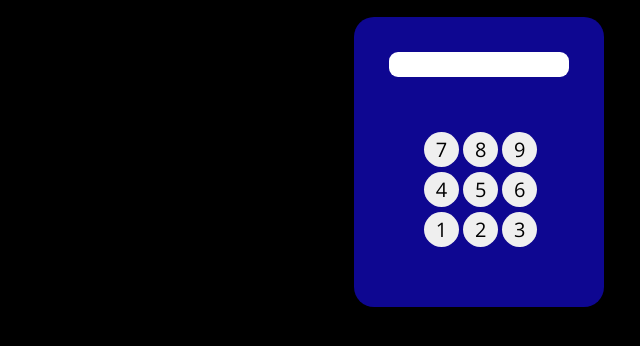
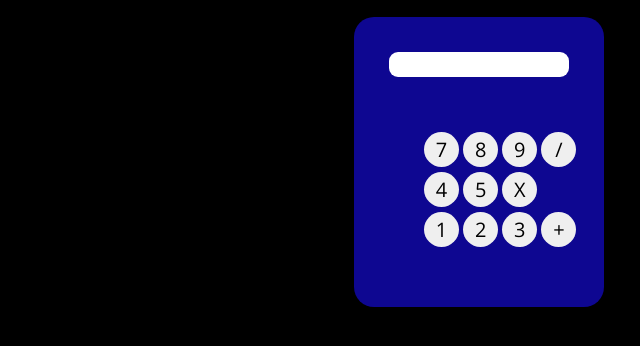
Before and after one commit to AlesMiguel/Calculadora, a plain HTML site: page index.html in a window 1280 px wide. Shown: the part 46-392 px from the top of the page, without its empty margins (496-1136 px from the left). Drawn offline with nearby package versions, Linux system fonts and the light colour scheme.

Commit message:
Segunda Branch

```diff
--- a/index.html
+++ b/index.html
@@ -16,18 +16,20 @@
                     <button>7</button>
                     <button>8</button>
                     <button>9</button>
+                    <button>/</button>
                 </div>
 
                 <div class="row">
                     <button>4</button>
                     <button>5</button>
-                    <button>6</button>
+                    <button>X</button>
                 </div>
 
                 <div class="row">
                     <button>1</button>
                     <button>2</button>
                     <button>3</button>
+                    <button>+</button>
                 </div>
             </div>
         </div>
```
